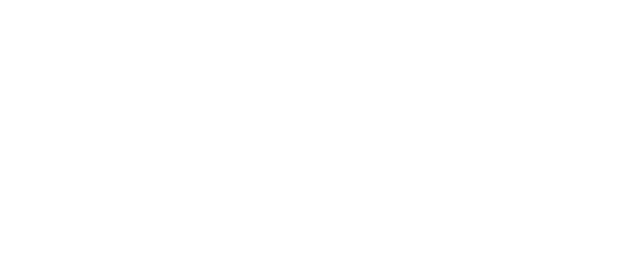
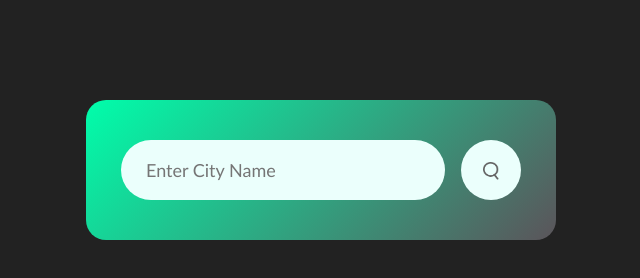
Before and after one commit to atharxva/Weather_app, a plain HTML site: page index.html in a window 1280 px wide. Shown: the whole page, without its empty margins (319-959 px from the left). Drawn offline with Linux system fonts and the light colour scheme.

Commit message:
Search bar and css added

```diff
--- a/index.html
+++ b/index.html
@@ -3,9 +3,16 @@
 <head>
     <meta charset="UTF-8">
     <meta name="viewport" content="width=device-width, initial-scale=1.0">
-    <title>Document</title>
+    <title>Weather.com</title>
+    <link rel="stylesheet" href="style.css">
 </head>
 <body>
+    <div class="card">
+        <div class="search">
+            <input type="text" placeholder="Enter City Name" spellcheck="false">
+            <button><img src = "images/search.png"></button>
+        </div>
+    </div>
 
 </body>
 </html>
--- /dev/null
+++ b/style.css
@@ -0,0 +1,56 @@
+*{
+    margin: 0;
+    padding: 0;
+    font-family:'Gill Sans', 'Gill Sans MT', Calibri, 'Trebuchet MS', sans-serif;
+    box-sizing: border-box;
+}
+
+body{
+    background:#222;
+}
+
+.card{
+    width: 90%;
+    max-width: 470px;
+    background: linear-gradient(135deg,#00feab,#5b545a);
+    color:#fff;
+    margin: 100px auto 0;
+    border-radius: 20px;
+    padding: 40px 35px;
+    text-align: center;
+}
+
+.search{
+    width: 100%;
+    display: flex;
+    align-items: center;
+    justify-content: space-between;
+}
+
+.search input{
+    border: 0;
+    outline: 0;
+    background:#ebfffc;
+    color:#555;
+    padding: 10px 25px;
+    height: 60px;
+    border-radius: 30px;
+    flex: 1;
+    margin-right: 16px;
+    font-size: 18px;
+}
+
+.search button{
+    border: 0;
+    outline: 0;
+    background: #ebfffc;
+    border-radius: 50%;
+    width: 60px;
+    height: 60px;
+    cursor: pointer;
+}
+
+.search button img{
+    width: 16px;
+    margin-top: 5px;
+}
```
Also changed, not shown: images/clear.png (added), images/clouds.png (added), images/drizzle.png (added), images/humidity.png (added), images/mist.png (added), images/rain.png (added), images/search.png (added), images/snow.png (added), images/wind.png (added), 1 other file.
